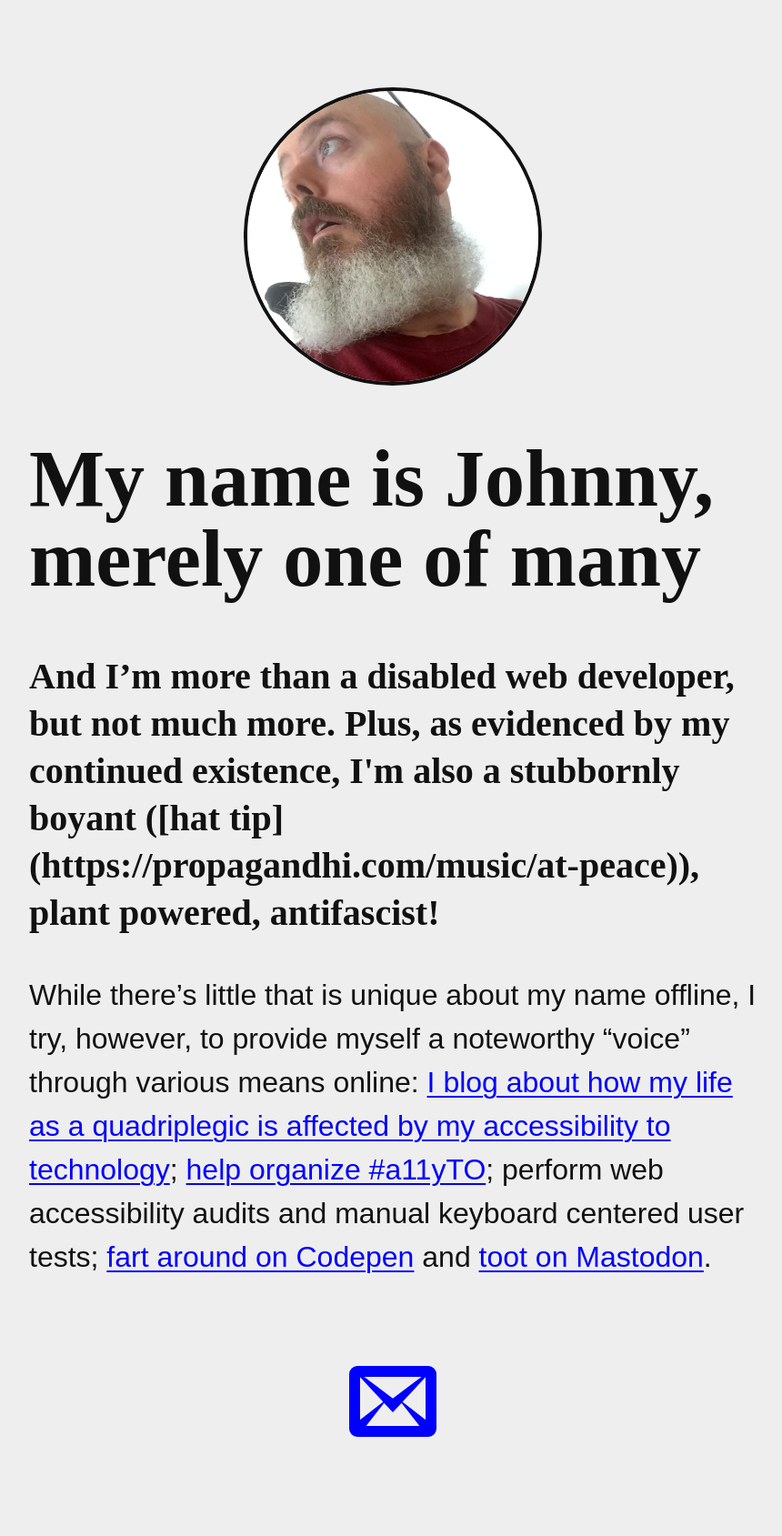
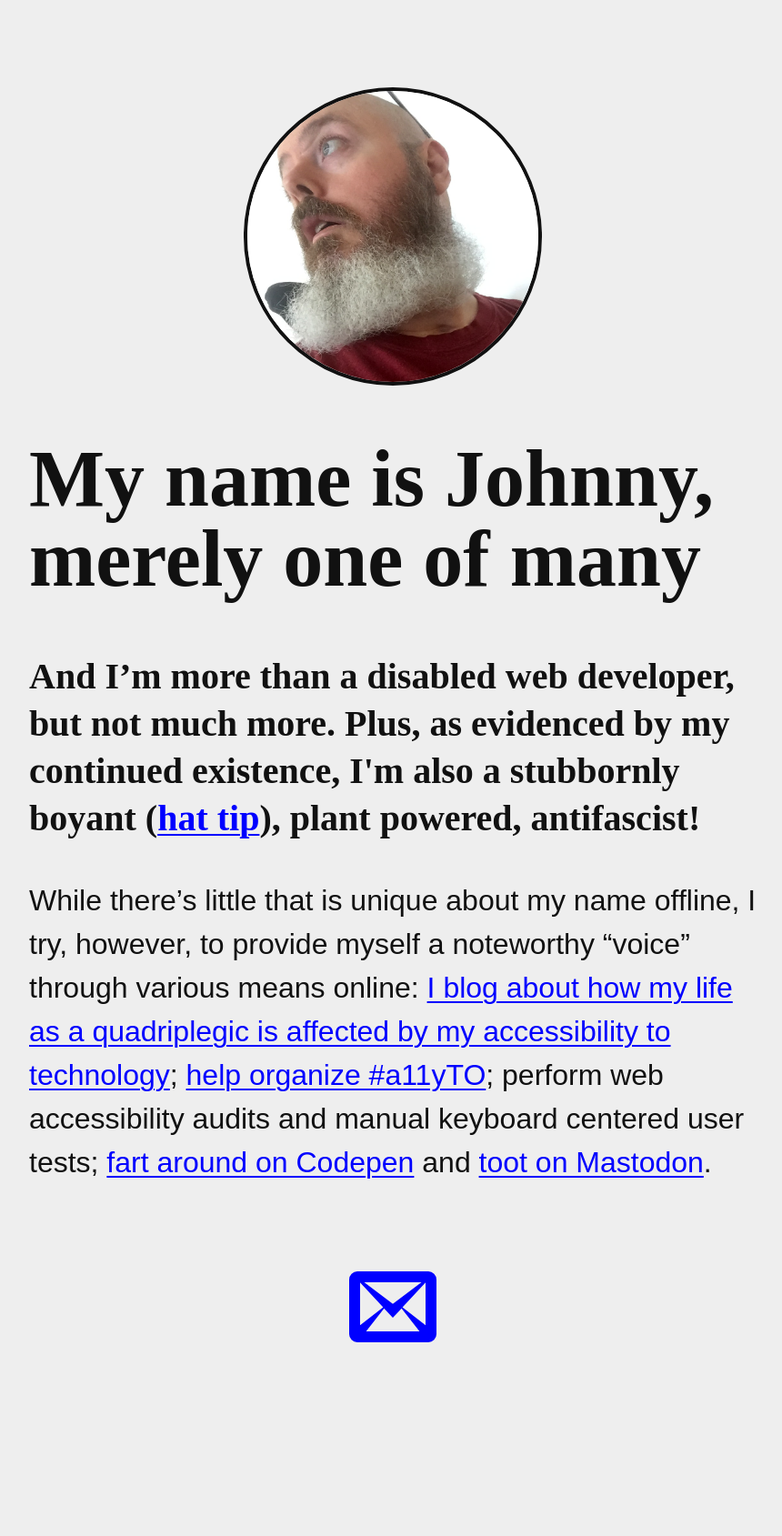
Before and after one commit to abledaccess/johnnydaux.org, a Jekyll site: the page built from index.md, in a window 1280 px wide. Shown: the whole page at 91% size, without its empty margins (208-1068 px from the left). Built offline with Jekyll 4.4.1, drawn with Linux system fonts in a browser that asks for light colours; some web fonts are replaced; after the commit the page ends 1585 px from its top, so only the background shows below that; some of the changed lines change nothing that is shown.

Commit message:
Update markdown error

```diff
--- a/index.md
+++ b/index.md
@@ -7,6 +7,6 @@ sitemap:
   exclude: "no"
 ---
 
-<p class="lede">And I’m more than a disabled web developer, but not much more. Plus, as evidenced by my continued existence, I'm also a stubbornly boyant ([hat tip](https://propagandhi.com/music/at-peace)), plant powered, antifascist!</p>
+<p class="lede">And I’m more than a disabled web developer, but not much more. Plus, as evidenced by my continued existence, I'm also a stubbornly boyant (<a href="https://propagandhi.com/music/at-peace">hat tip</a>), plant powered, antifascist!</p>
 
 While there's little that is unique about my name offline, I try, however, to provide myself a noteworthy "voice" through various means online: [I blog about how my life as a quadriplegic is affected by my accessibility to technology](https://abledaccess.com); [help organize #a11yTO](http://a11yto.com); perform web accessibility audits and manual keyboard centered user tests; [fart around on Codepen](https://codepen.io/johnnydaux) and <a rel="me" href="https://mastodon.social/@johnnydaux">toot on Mastodon</a>.
```
